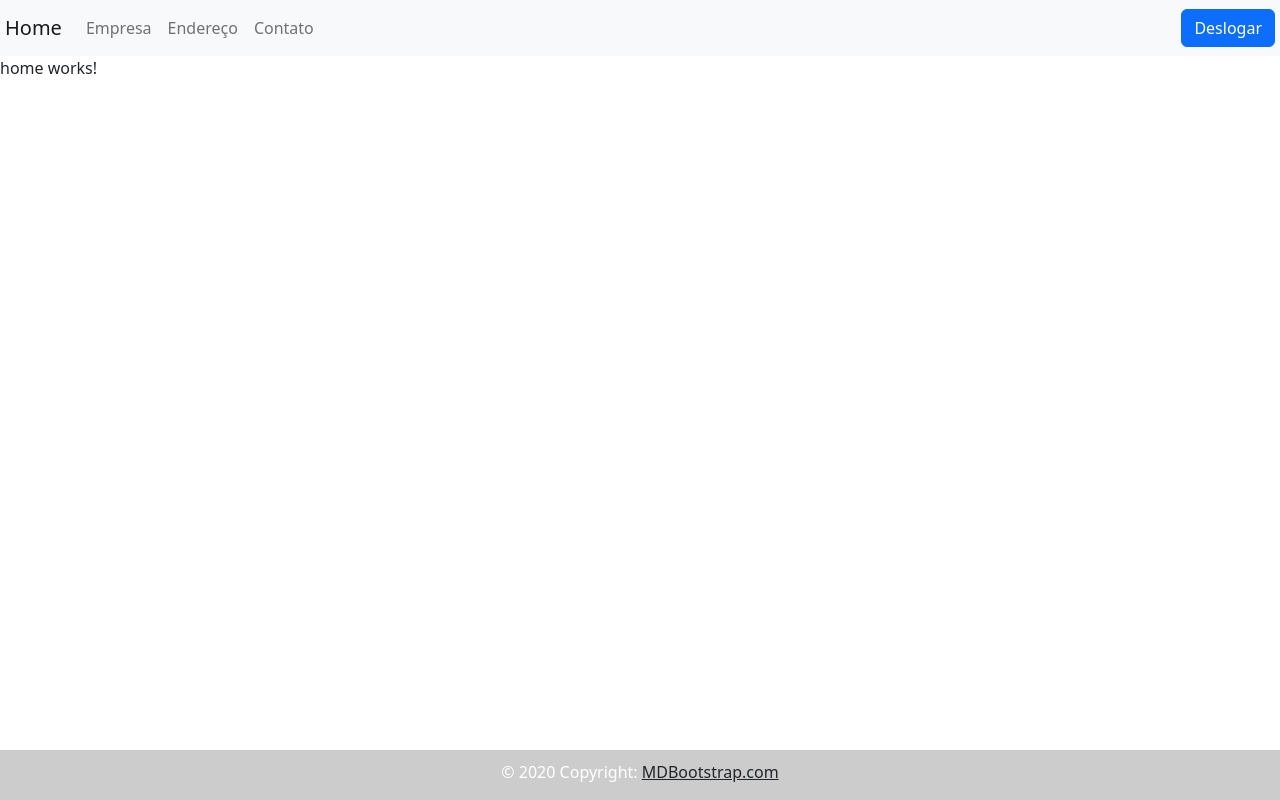
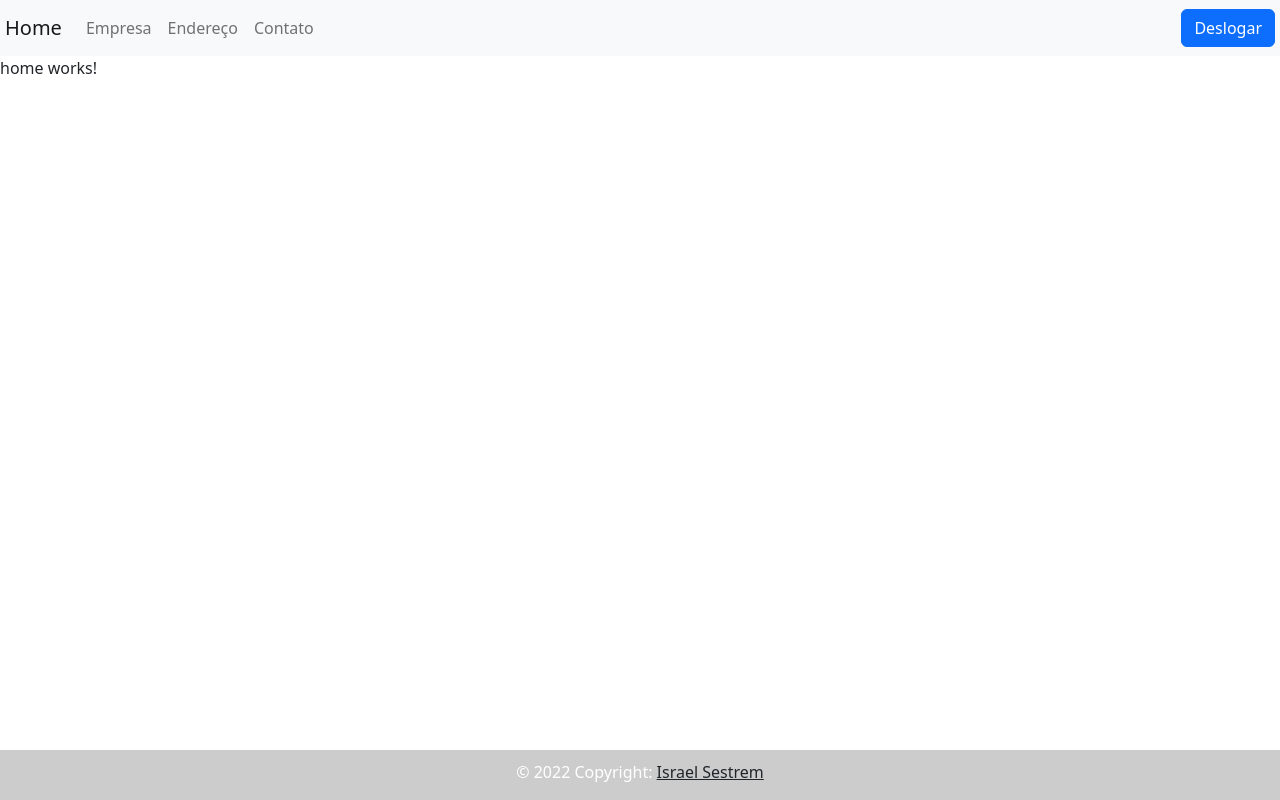
Before and after one commit to israel-sestrem/CompanyProjectFront, an Angular app: page /home in a window 1280 px wide. Built offline with nearby package versions, Linux system fonts and the light colour scheme; sample sign-in values are in the browser's storage.

Commit message:
change footer

```diff
--- a/src/app/fixed/footer/footer.component.html
+++ b/src/app/fixed/footer/footer.component.html
@@ -1,6 +1,6 @@
 <footer class="bg-light">
   <div class="footer" style="background-color: rgba(0, 0, 0, 0.2);">
-    © 2020 Copyright:
-    <a class="text-dark" href="https://mdbootstrap.com/">MDBootstrap.com</a>
+    © 2022 Copyright:
+    <a class="text-dark" target="_blank" href="https://www.linkedin.com/in/israel-ricardo-sestrem-a734421b9/">Israel Sestrem</a>
   </div>
 </footer>
```
